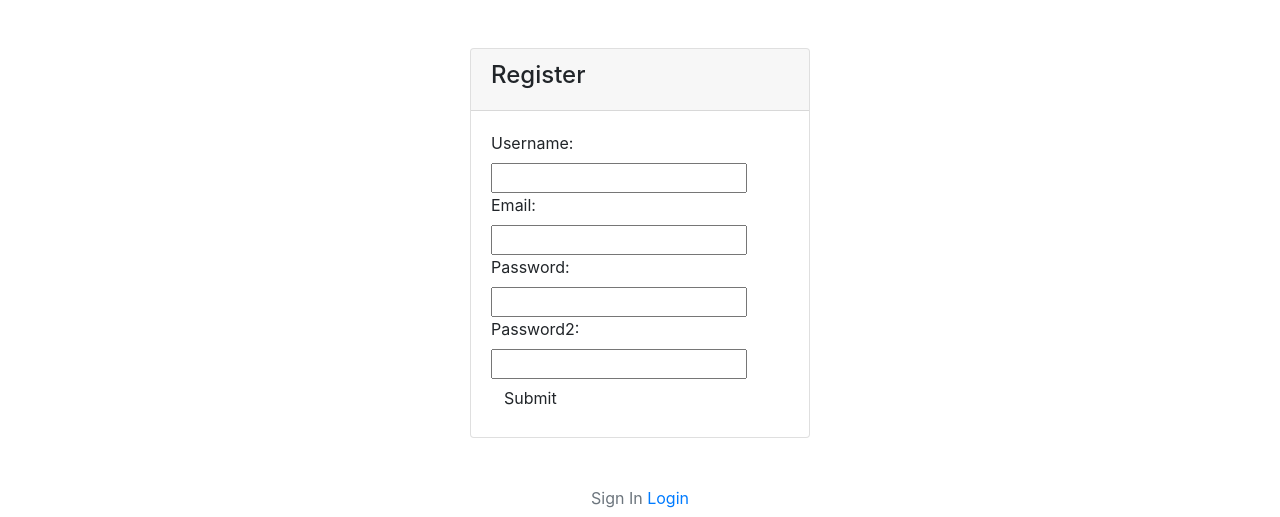
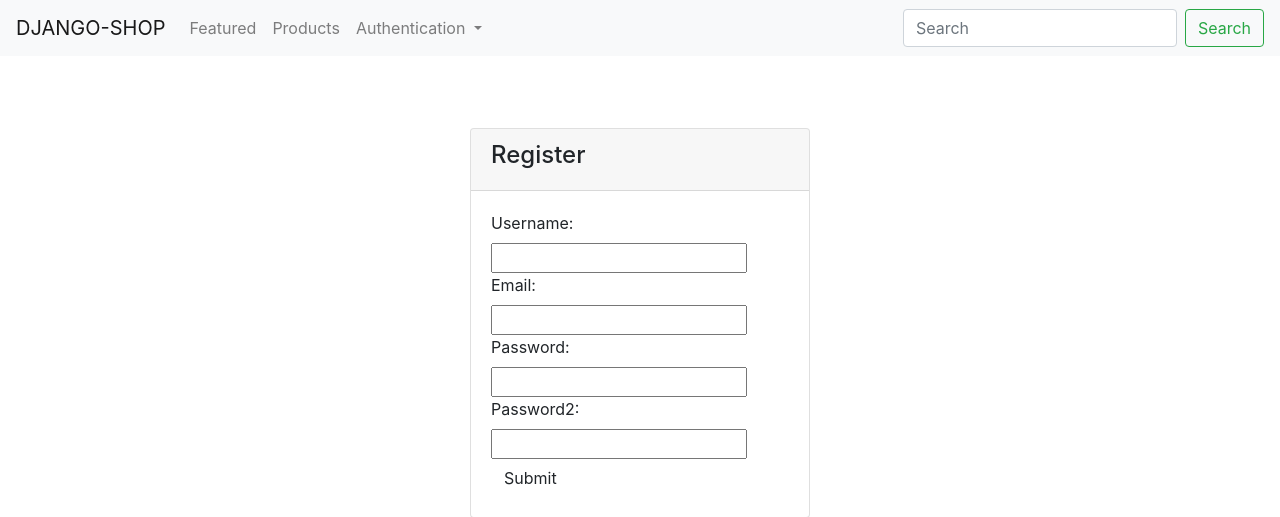
Before and after one commit to phalbert/django_ecommerce, a Django app: page /register/ in a window 1280 px wide. Shown: the top 517 px of the page. Run offline with Django 3.2, Linux system fonts and the light colour scheme; some libraries are stand-ins or nearby versions.

Commit message:
added a navbar

```diff
--- a/src/templates/base.html
+++ b/src/templates/base.html
@@ -31,20 +31,20 @@
 
 
 <body>
-  {% if messages %}
-  {% for message in messages %}
-  <div class="alert {% if message.tags %}alert-{{ message.tags }}{% endif %}">{{ message }}<button type="button"
-      class="close" data-dismiss="alert" aria-label="Close"><span aria-hidden="true">&times;</span></button></div>
-  {% endfor %}
-  {% endif %}
+  {% include 'navbar.html' %}
+  <br />
   <div class="container">
+    {% if messages %}
+    {% for message in messages %}
+    <div class="alert {% if message.tags %}alert-{{ message.tags }}{% endif %}">{{ message }}<button type="button"
+        class="close" data-dismiss="alert" aria-label="Close"><span aria-hidden="true">&times;</span></button></div>
+    {% endfor %}
+    {% endif %}
     <!-- Content here -->
     {% block content %}
     {% endblock content %}
+    {% block modal %}{% endblock modal %}
   </div>
-
-  {% block modal %}{% endblock modal %}
-
   <!-- Le javascript
     ================================================== -->
   <!-- Placed at the end of the document so the pages load faster -->
--- /dev/null
+++ b/src/templates/navbar.html
@@ -0,0 +1,40 @@
+{% url 'products:list' as products_url %}
+{% url 'products:featured' as featured_url %}
+{% url 'home' as home_url %}
+
+<nav class="navbar navbar-expand-lg navbar-light bg-light">
+    <a class="navbar-brand" href="{{ home_url }}">DJANGO-SHOP</a>
+    <button class="navbar-toggler" type="button" data-toggle="collapse" data-target="#navbarSupportedContent"
+        aria-controls="navbarSupportedContent" aria-expanded="false" aria-label="Toggle navigation">
+        <span class="navbar-toggler-icon"></span>
+    </button>
+
+    <div class="collapse navbar-collapse" id="navbarSupportedContent">
+        <ul class="navbar-nav mr-auto">
+            <li class="nav-item {% if request.path == featured_url %}active{% endif %}">
+                <a class="nav-link" href="{{ featured_url }}">Featured <span class="sr-only">(current)</span></a>
+            </li>
+            <li class="nav-item {% if request.path == products_url %}active{% endif %}">
+                <a class="nav-link" href="{{ products_url }}">Products</a>
+            </li>
+            <li class="nav-item dropdown">
+                <a class="nav-link dropdown-toggle" href="#" id="navbarDropdown" role="button" data-toggle="dropdown"
+                    aria-haspopup="true" aria-expanded="false">
+                    Authentication
+                </a>
+                <div class="dropdown-menu" aria-labelledby="navbarDropdown">
+                    {% if request.user.is_authenticated %}
+                    <a class="dropdown-item" href="#">Logout</a>
+                    {% else %}
+                    <a class="dropdown-item" href="{% url 'login' %}">Login</a>
+                    <a class="dropdown-item" href="{% url 'register' %}">Register</a>
+                    {% endif %}
+                </div>
+            </li>
+        </ul>
+        <form class="form-inline my-2 my-lg-0">
+            <input class="form-control mr-sm-2" type="search" placeholder="Search" aria-label="Search">
+            <button class="btn btn-outline-success my-2 my-sm-0" type="submit">Search</button>
+        </form>
+    </div>
+</nav>
--- a/src/templates/products/components/card.html
+++ b/src/templates/products/components/card.html
@@ -2,7 +2,12 @@
     <img class="card-img-top" src="{{ object.image.url }}" alt="Card image cap">
     <div class="card-body">
         <h5 class="card-title">{{ object.title }}</h5>
+        {%if not action %}
         <p class="card-text">{{ object.description }}</p>
+        {% endif %}
         <a href="{{ object.get_absolute_url }}" class="btn btn-primary">{%if action %}{{ action }}{% else %}$ {{ object.price }}{% endif %}</a>
+        {%if not action %}
+        <a href="{% url 'products:list' %}" class="btn btn-warning">Back</a>
+        {% endif %}
     </div>
 </div>
```
Also changed, not shown: src/templates/products/featured_list.html (+16 -5 lines).
